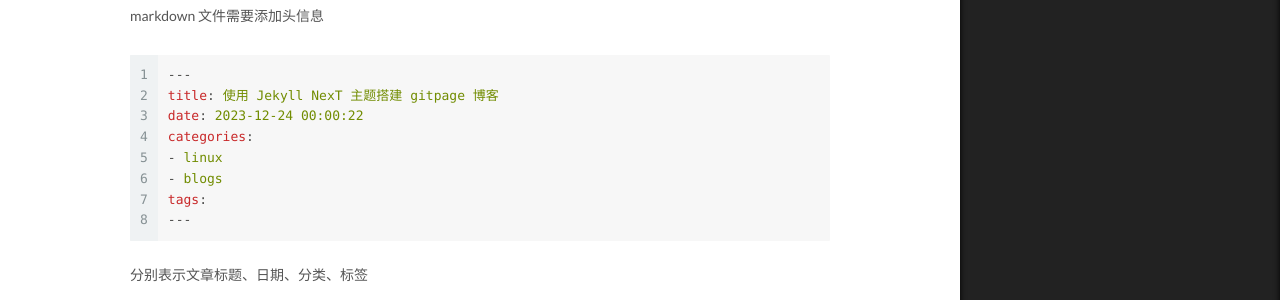
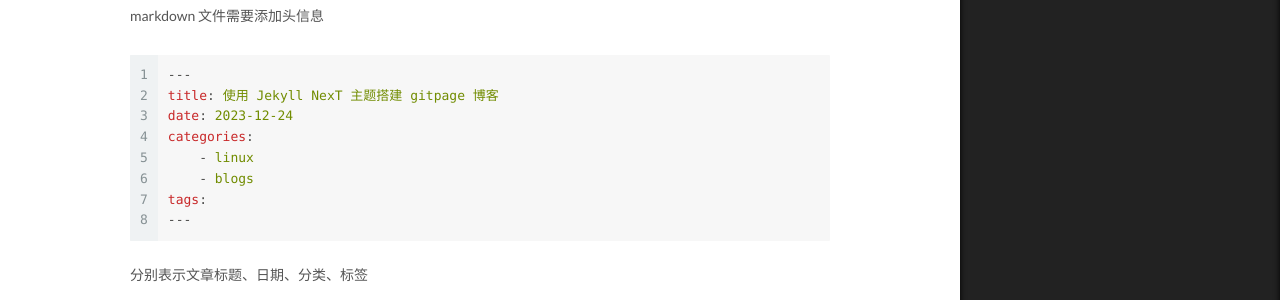
Before and after one commit to pserimal/pserimal.github.io, a Jekyll site: the page built from _posts/2023-12-24-使用Jekyll-NexT主题搭建githubpage博客.md, in a window 1280 px wide and 1400 px high, scrolled down 71 px. Shown: the part 901-1201 px from the top of the window. Built offline with Jekyll 4.4.1, drawn with Linux system fonts in a browser that asks for light colours.

Commit message:
时间格式问题

````diff
--- a/_posts/2023-12-24-使用Jekyll-NexT主题搭建githubpage博客.md
+++ b/_posts/2023-12-24-使用Jekyll-NexT主题搭建githubpage博客.md
@@ -1,9 +1,9 @@
 ---
 title: 使用 Jekyll NexT 主题搭建 gitpage 博客
-date: 2023-12-24 00:00:22
+date: 2023-12-24
 categories:
-- linux
-- blogs
+    - linux
+    - blogs
 tags:
 ---
 
@@ -31,10 +31,10 @@
 ```yaml
 ---
 title: 使用 Jekyll NexT 主题搭建 gitpage 博客
-date: 2023-12-24 00:00:22
+date: 2023-12-24
 categories:
-- linux
-- blogs
+    - linux
+    - blogs
 tags:
 ---
 ```
````
